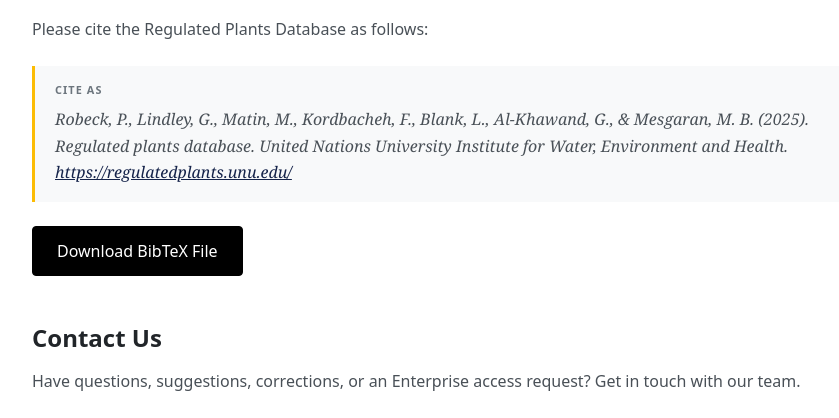
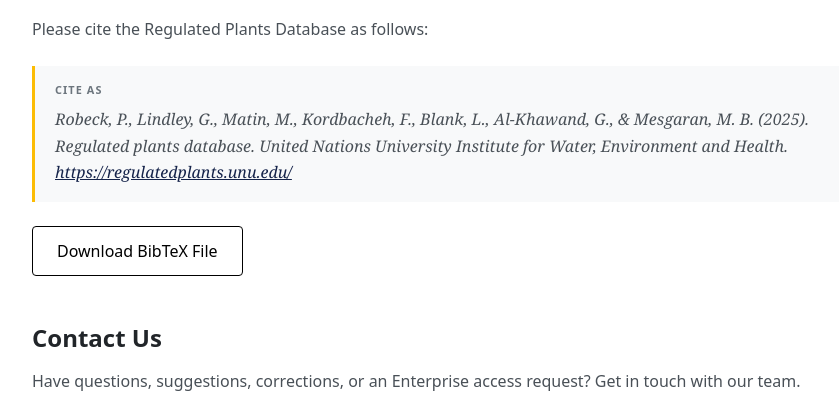
Before and after one commit to george-lindley/regulated-plants, a Flask app: page /about/ in a window 1280 px wide. Shown: the part 2308-2726 px from the top of the page, without its empty margins (298-1137 px from the left). Run offline with Flask 2, Linux system fonts and the light colour scheme; parts of the project's set-up code (start-up, migrations or seed data) failed here and were passed over; some libraries are stand-ins or nearby versions.

Commit message:
About page: BibTeX download button outlined
Co-Authored-By: Claude Opus 5.5 <noreply@anthropic.com>

```diff
--- a/app/templates/about.html
+++ b/app/templates/about.html
@@ -131,7 +131,7 @@
     </div>
 
     <p class="mt-3">
-        <a href="{{ url_for('static', filename='data/regulated_plants.bib') }}" download="regulated_plants.bib" class="btn btn-primary">
+        <a href="{{ url_for('static', filename='data/regulated_plants.bib') }}" download="regulated_plants.bib" class="btn btn-outline-dark">
             Download BibTeX File
         </a>
     </p>
```
